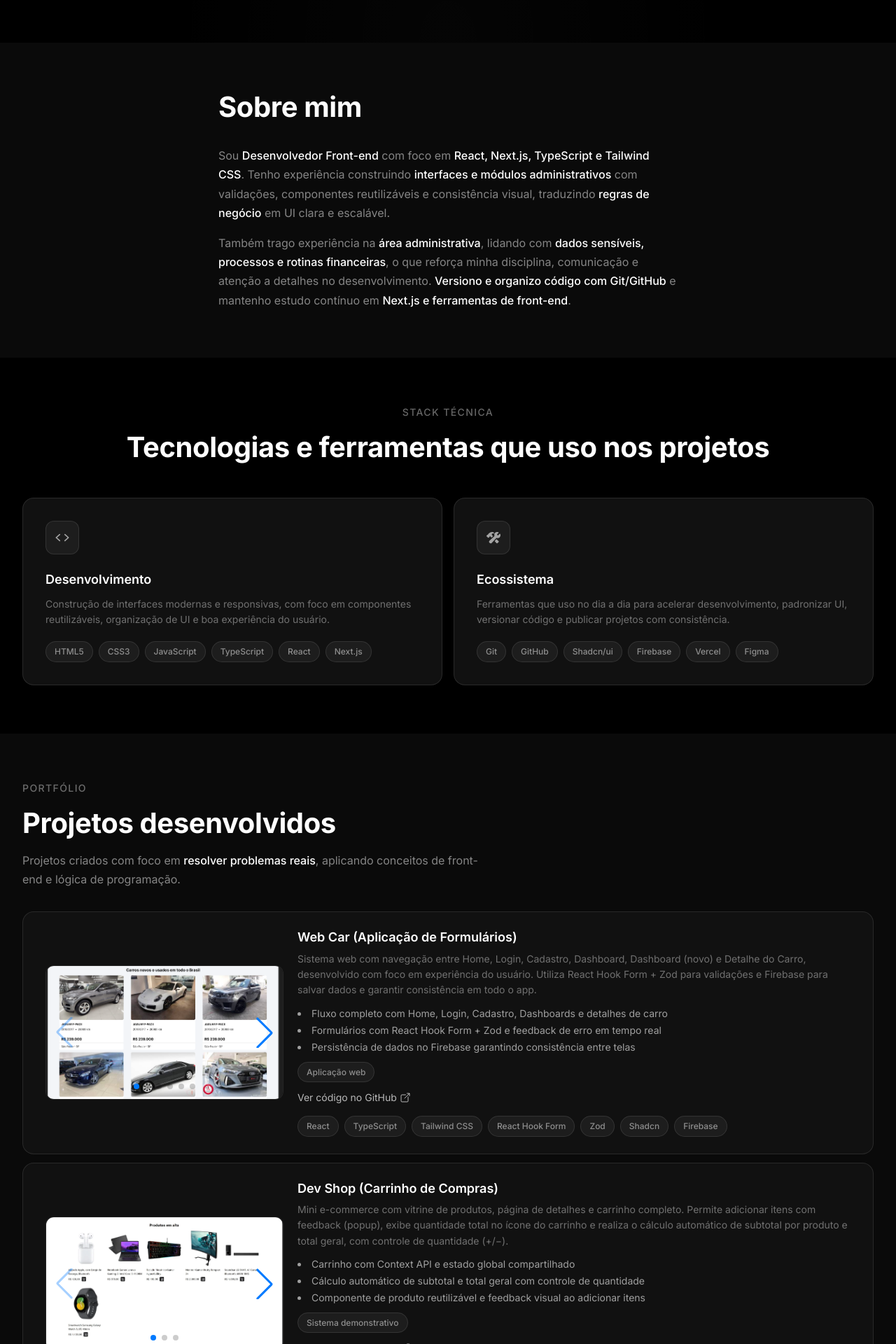
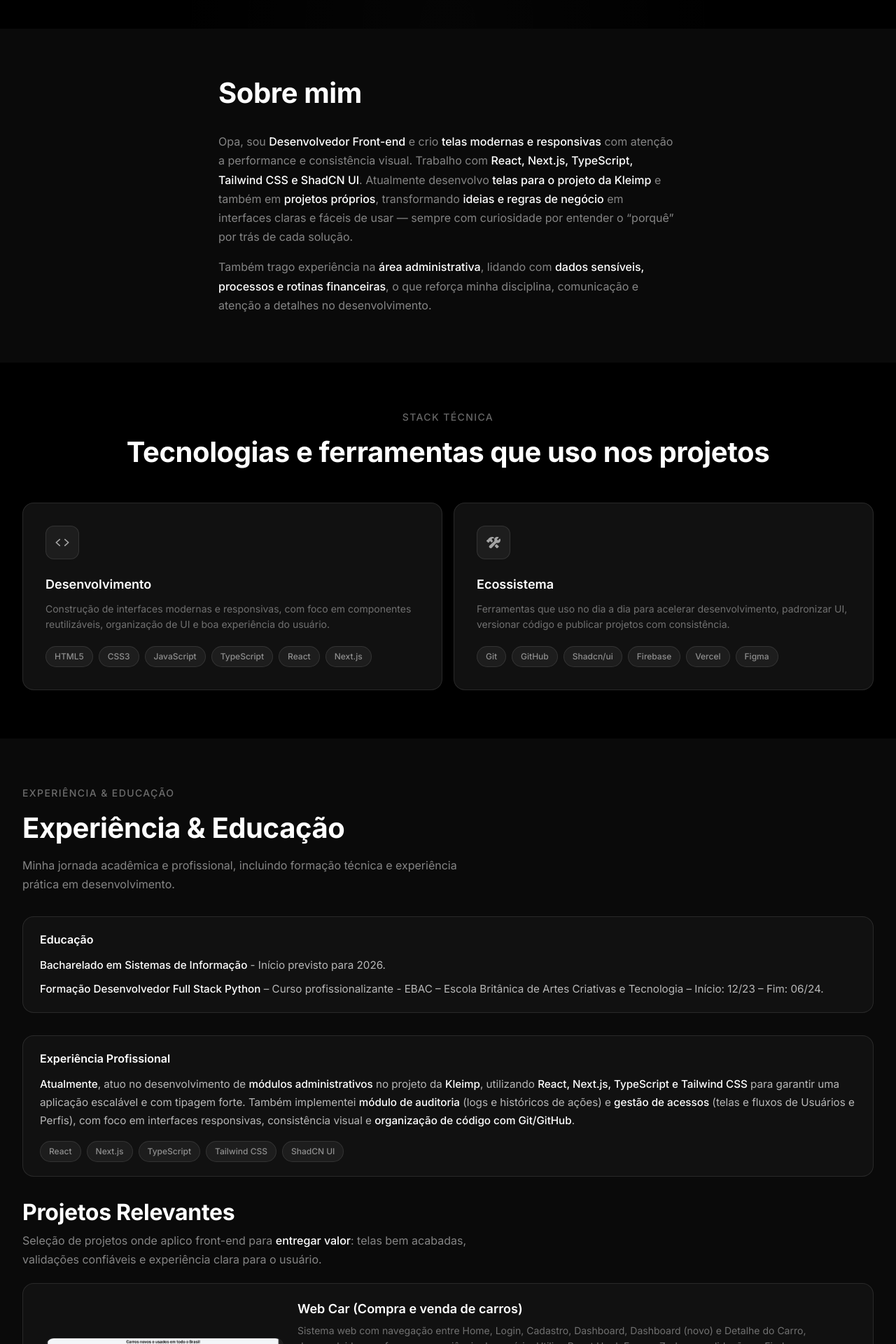
Before and after one commit to RuiBarbosaJ/Portfolio, a Next.js app: page / in a window 1280 px wide. Shown: the part 880-2800 px from the top of the page at 70% size. Built offline with nearby package versions, Linux system fonts and the light colour scheme.

Commit message:
Update portfolio 2.0

```diff
--- a/src/app/page.tsx
+++ b/src/app/page.tsx
@@ -16,7 +16,6 @@ export default function Page() {
       <About />
       <Stack />
       <Projects />
-      <Objective />
       <FAQ />
       <CTA />
       <Footer />
--- a/src/components/layout/about.tsx
+++ b/src/components/layout/about.tsx
@@ -49,24 +49,32 @@ export function About() {
             style={{ marginTop: "2rem" }}
           >
             <p style={{ fontSize: "1rem", lineHeight: 1.7 }}>
-              Sou{" "}
+              Opa, sou{" "}
               <strong className="text-white font-medium">
                 Desenvolvedor Front-end
               </strong>{" "}
-              com foco em{" "}
+              e crio{" "}
               <strong className="text-white font-medium">
-                React, Next.js, TypeScript e Tailwind CSS
+                telas modernas e responsivas
+              </strong>{" "}
+              com atenção a performance e consistência visual. Trabalho com{" "}
+              <strong className="text-white font-medium">
+                React, Next.js, TypeScript, Tailwind CSS e ShadCN UI
               </strong>
-              . Tenho experiência construindo{" "}
+              . Atualmente desenvolvo{" "}
               <strong className="text-white font-medium">
-                interfaces e módulos administrativos
+                telas para o projeto da Kleimp
               </strong>{" "}
-              com validações, componentes reutilizáveis e consistência visual,
-              traduzindo{" "}
+              e também em{" "}
               <strong className="text-white font-medium">
-                regras de negócio
+                projetos próprios
+              </strong>
+              , transformando{" "}
+              <strong className="text-white font-medium">
+                ideias e regras de negócio
               </strong>{" "}
-              em UI clara e escalável.
+              em interfaces claras e fáceis de usar — sempre com curiosidade por
+              entender o “porquê” por trás de cada solução.
             </p>
 
             <p style={{ fontSize: "1rem", lineHeight: 1.7, marginTop: "1rem" }}>
@@ -80,14 +88,6 @@ export function About() {
               </strong>
               , o que reforça minha disciplina, comunicação e atenção a detalhes
               no desenvolvimento.{" "}
-              <strong className="text-white font-medium">
-                Versiono e organizo código com Git/GitHub
-              </strong>{" "}
-              e mantenho estudo contínuo em{" "}
-              <strong className="text-white font-medium">
-                Next.js e ferramentas de front-end
-              </strong>
-              .
             </p>
           </MotionDiv>
         </MotionDiv>
--- a/src/components/layout/faq.tsx
+++ b/src/components/layout/faq.tsx
@@ -22,10 +22,6 @@ export function FAQ() {
   const [openIndex, setOpenIndex] = useState<number | null>(null);
 
   const faqs = [
-    {
-      q: "Qual é minha experiência profissional?",
-      a: "Tenho experiência na área administrativa com dados financeiros, rotinas operacionais e processos, o que reforça visão de negócio e organização. No desenvolvimento web, atuo como Front-end construindo interfaces e módulos administrativos com foco em clareza e escalabilidade.",
-    },
     {
       q: "Quais tecnologias eu utilizo?",
       a: "Foco em React, Next.js, TypeScript, Tailwind CSS e Git/GitHub, além de bibliotecas como React Hook Form, Zod e consumo de APIs REST.",
--- a/src/components/layout/navigation.tsx
+++ b/src/components/layout/navigation.tsx
@@ -34,9 +34,8 @@ export function Navigation() {
             className="text-base font-semibold tracking-tight text-white"
             data-testid="link-home"
           >
-            Rui Barbosa
             <MotionP className="text-white/40 text-xs sm:text-sm font-medium tracking-[0.25em] uppercase mb-6">
-              Portfólio
+              Portfólio - Rui Barbosa
             </MotionP>
           </a>
 
--- a/src/components/layout/objective.tsx
+++ /dev/null
@@ -1,77 +0,0 @@
-import { MotionDiv, MotionH2, MotionP } from "@/components/ui/motion-wrapper";
-
-const fadeInUp = {
-  initial: { opacity: 0, y: 20 },
-  animate: { opacity: 1, y: 0 },
-  transition: { duration: 0.5, ease: [0.25, 0.46, 0.45, 0.94] },
-};
-
-const staggerContainer = {
-  animate: {
-    transition: {
-      staggerChildren: 0.1,
-    },
-  },
-};
-
-export function Objective() {
-  return (
-    <section
-      className="bg-[#0A0A0A]"
-      style={{ padding: "clamp(2.67rem, 5.33vw, 5.33rem) 0" }}
-    >
-      <div
-        className="max-w-180 mx-auto text-center"
-        style={{ padding: "0 clamp(1.5rem, 5vw, 2rem)" }}
-      >
-        <MotionDiv
-          initial="initial"
-          whileInView="animate"
-          viewport={{ once: true, margin: "-100px" }}
-          variants={staggerContainer}
-        >
-          <MotionH2
-            variants={fadeInUp}
-            className="text-white font-bold"
-            style={{
-              fontSize: "clamp(1.75rem, 3.5vw, 2.5rem)",
-              lineHeight: 1.2,
-              letterSpacing: "-0.01em",
-            }}
-          >
-            Objetivo
-          </MotionH2>
-
-          <MotionP
-            variants={fadeInUp}
-            className="text-white/50"
-            style={{
-              marginTop: "1.5rem",
-              fontSize: "1.125rem",
-              lineHeight: 1.7,
-            }}
-          >
-            Busco atuar como{" "}
-            <strong className="text-white font-medium">
-              Desenvolvedor Front-end
-            </strong>
-            , contribuindo com interfaces escaláveis, código organizado e foco
-            em produto.
-          </MotionP>
-          <MotionP
-            variants={fadeInUp}
-            className="text-white/50"
-            style={{
-              marginTop: "1rem",
-              fontSize: "1.125rem",
-              lineHeight: 1.7,
-            }}
-          >
-            Valorizo ambientes que priorizam boas práticas, colaboração entre
-            times e desenvolvimento de produtos digitais com impacto real.
-          </MotionP>
-        </MotionDiv>
-      </div>
-    </section>
-  );
-}
--- a/src/components/layout/projects.tsx
+++ b/src/components/layout/projects.tsx
@@ -2,15 +2,15 @@
 
 import Image from "next/image";
 import { IoOpenOutline } from "react-icons/io5";
+import { Swiper, SwiperSlide } from "swiper/react";
+import { Navigation, Pagination } from "swiper/modules";
+
 import {
   MotionDiv,
   MotionH2,
   MotionP,
   MotionA,
 } from "@/components/ui/motion-wrapper";
-
-import { Swiper, SwiperSlide } from "swiper/react";
-import { Navigation, Pagination } from "swiper/modules";
 
 const fadeInUp = {
   initial: { opacity: 0, y: 20 },
@@ -24,6 +24,18 @@ const staggerContainer = {
       staggerChildren: 0.1,
     },
   },
+};
+
+type Project = {
+  title: string;
+  description: string;
+  where: string;
+  highlights: string[];
+  demo?: string;
+  github: string;
+  technologies: string[];
+  images: { src: string; alt?: string }[];
+  testId: string;
 };
 
 function ProjectCarousel({
@@ -62,22 +74,10 @@ function ProjectCarousel({
   );
 }
 
-type Project = {
-  title: string;
-  description: string;
-  where: string;
-  highlights: string[];
-  demo?: string;
-  github: string;
-  technologies: string[];
-  images: { src: string; alt?: string }[];
-  testId: string;
-};
-
 export function Projects() {
   const projects: Project[] = [
     {
-      title: "Web Car (Aplicação de Formulários)",
+      title: "Web Car (Compra e venda de carros)",
       description:
         "Sistema web com navegação entre Home, Login, Cadastro, Dashboard, Dashboard (novo) e Detalhe do Carro, desenvolvido com foco em experiência do usuário. Utiliza React Hook Form + Zod para validações e Firebase para salvar dados e garantir consistência em todo o app.",
       where: "Aplicação web",
@@ -113,41 +113,8 @@ export function Projects() {
       ],
       testId: "card-project-webcar",
     },
-
-    // ✅ NOVO PROJETO (DEV SHOP) - FICA ACIMA DO DEV CURRENCY
     {
-      title: "Dev Shop (Carrinho de Compras)",
-      description:
-        "Mini e-commerce com vitrine de produtos, página de detalhes e carrinho completo. Permite adicionar itens com feedback (popup), exibe quantidade total no ícone do carrinho e realiza o cálculo automático de subtotal por produto e total geral, com controle de quantidade (+/−).",
-      where: "Sistema demonstrativo",
-      highlights: [
-        "Carrinho com Context API e estado global compartilhado",
-        "Cálculo automático de subtotal e total geral com controle de quantidade",
-        "Componente de produto reutilizável e feedback visual ao adicionar itens",
-      ],
-      demo: "",
-      github: "https://github.com/RuiBarbosaJ/carrinho-de-compras-simples",
-      technologies: ["React", "TypeScript", "Context API"],
-      images: [
-        {
-          src: "/img_projetos/carrinho_de_compras_simples/um.webp",
-          alt: "Página principal",
-        },
-        {
-          src: "/img_projetos/carrinho_de_compras_simples/dois.webp",
-          alt: "Detalhes do produto",
-        },
-        {
-          src: "/img_projetos/carrinho_de_compras_simples/tres.webp",
-          alt: "Carrinho de compras",
-        },
-      ],
-      testId: "card-project-devshop",
-    },
-
-    // ✅ DEV CURRENCY (AGORA 3º)
-    {
-      title: "DevCurrency (Criptomoedas)",
+      title: "DevCurrency (Analise de Criptomoedas)",
       description:
         "Aplicação em React + TypeScript consumindo API de criptomoedas, com busca por moeda e paginação (carregar mais). Exibe preço, valor de mercado, volume e variação em 24h em uma tabela, além de tela de detalhes por moeda.",
       where: "Aplicação web",
@@ -172,9 +139,8 @@ export function Projects() {
       ],
       testId: "card-project-currency",
     },
-
     {
-      title: "Site de Restaurante (HTML + CSS + JS)",
+      title: "Site para Restaurante (com cardápio)",
       description:
         "Site de restaurante desenvolvido em HTML e CSS puro, com carrossel em JavaScript na página inicial. Possui seções de Sobre o restaurante, Eventos, Nosso cardápio e Fale conosco, criado para consolidar fundamentos de estrutura semântica, layout e estilização responsiva.",
       where: "Site institucional",
@@ -207,7 +173,7 @@ export function Projects() {
 
   return (
     <section
-      id="projetos"
+      id="experiencia-educacao"
       className="bg-[#0A0A0A]"
       style={{ padding: "clamp(2.67rem, 5.33vw, 5.33rem) 0" }}
     >
@@ -225,7 +191,7 @@ export function Projects() {
             variants={fadeInUp}
             className="text-white/40 text-sm font-medium tracking-widest uppercase mb-4"
           >
-            Portfólio
+            Experiência & Educação
           </MotionP>
 
           <MotionH2
@@ -237,7 +203,7 @@ export function Projects() {
               letterSpacing: "-0.01em",
             }}
           >
-            Projetos desenvolvidos
+            Experiência & Educação
           </MotionH2>
 
           <MotionP
@@ -249,14 +215,131 @@ export function Projects() {
               lineHeight: 1.7,
             }}
           >
-            Projetos criados com foco em{" "}
-            <strong className="text-white font-medium">
-              resolver problemas reais
-            </strong>
-            , aplicando conceitos de front-end e lógica de programação.
+            Minha jornada acadêmica e profissional, incluindo formação técnica e
+            experiência prática em desenvolvimento.
           </MotionP>
 
-          <div style={{ marginTop: "2rem" }} className="space-y-3">
+          {/* ====== EDUCAÇÃO ====== */}
+          <MotionDiv
+            variants={fadeInUp}
+            className="bg-[#111111] border border-white/10 rounded-2xl"
+            style={{ padding: "1.25rem 1.5rem", marginTop: "2rem" }}
+          >
+            <h3 className="text-white font-semibold mb-3">Educação</h3>
+
+            <p
+              className="text-white/70"
+              style={{ fontSize: "0.95rem", lineHeight: 1.7 }}
+            >
+              <strong className="text-white font-medium">
+                Bacharelado em Sistemas de Informação
+              </strong>{" "}
+              - Início previsto para 2026.
+            </p>
+
+            <p
+              className="text-white/70 mt-2"
+              style={{ fontSize: "0.95rem", lineHeight: 1.7 }}
+            >
+              <strong className="text-white font-medium">
+                Formação Desenvolvedor Full Stack Python
+              </strong>{" "}
+              – Curso profissionalizante - EBAC – Escola Britânica de Artes
+              Criativas e Tecnologia – Início: 12/23 – Fim: 06/24.
+            </p>
+          </MotionDiv>
+
+          {/* ====== BLOCO "ATUALMENTE" (EXPERIÊNCIA NA KLEIMP) ====== */}
+          <MotionDiv
+            variants={fadeInUp}
+            className="bg-[#111111] border border-white/10 rounded-2xl"
+            style={{ padding: "1.25rem 1.5rem", marginTop: "2rem" }}
+          >
+            <h3 className="text-white font-semibold mb-3">
+              Experiência Profissional
+            </h3>
+
+            <p
+              className="text-white/70"
+              style={{ fontSize: "0.95rem", lineHeight: 1.7 }}
+            >
+              <strong className="text-white font-medium">Atualmente</strong>,
+              atuo no desenvolvimento de{" "}
+              <strong className="text-white font-medium">
+                módulos administrativos
+              </strong>{" "}
+              no projeto da{" "}
+              <strong className="text-white font-medium">Kleimp</strong>,
+              utilizando{" "}
+              <strong className="text-white font-medium">
+                React, Next.js, TypeScript e Tailwind CSS
+              </strong>{" "}
+              para garantir uma aplicação escalável e com tipagem forte. Também
+              implementei{" "}
+              <strong className="text-white font-medium">
+                módulo de auditoria
+              </strong>{" "}
+              (logs e históricos de ações) e{" "}
+              <strong className="text-white font-medium">
+                gestão de acessos
+              </strong>{" "}
+              (telas e fluxos de Usuários e Perfis), com foco em interfaces
+              responsivas, consistência visual e{" "}
+              <strong className="text-white font-medium">
+                organização de código com Git/GitHub
+              </strong>
+              .
+            </p>
+
+            <div className="mt-4 flex flex-wrap gap-2">
+              {[
+                "React",
+                "Next.js",
+                "TypeScript",
+                "Tailwind CSS",
+                "ShadCN UI",
+              ].map((tech) => (
+                <span
+                  key={tech}
+                  className="text-xs font-medium bg-white/5 text-white/50 rounded-full border border-white/10"
+                  style={{ padding: "0.375rem 0.75rem" }}
+                >
+                  {tech}
+                </span>
+              ))}
+            </div>
+          </MotionDiv>
+
+          {/* ====== PROJETOS RELEVANTES ====== */}
+          <MotionH2
+            variants={fadeInUp}
+            className="text-white font-bold mt-8"
+            style={{
+              fontSize: "clamp(1.5rem, 3vw, 2rem)",
+              lineHeight: 1.2,
+              letterSpacing: "-0.01em",
+            }}
+          >
+            Projetos Relevantes
+          </MotionH2>
+
+          <MotionP
+            variants={fadeInUp}
+            className="text-white/50 max-w-2xl"
+            style={{
+              marginTop: "0.5rem",
+              fontSize: "1rem",
+              lineHeight: 1.7,
+            }}
+          >
+            Seleção de projetos onde aplico front-end para{" "}
+            <strong className="text-white font-medium">entregar valor</strong>:
+            telas bem acabadas, validações confiáveis e experiência clara para o
+            usuário.
+          </MotionP>
+
+          {/* ====== LISTA DE PROJETOS ====== */}
+          <div style={{ marginTop: "1.25rem" }} className="space-y-3">
             {projects.map((project) => (
               <MotionA
                 key={project.title}
@@ -327,6 +410,7 @@ export function Projects() {
                           <IoOpenOutline className="w-4 h-4" />
                         </a>
                       )}
+
                       <a
                         href={project.github}
                         target="_blank"
```
Also changed, not shown: src/components/layout/hero.tsx (+5 -12 lines).
